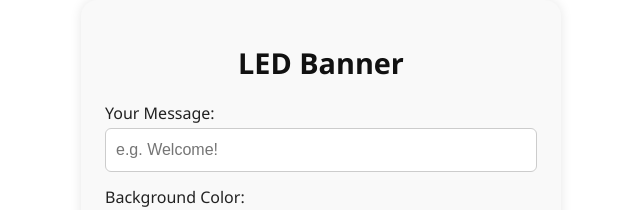
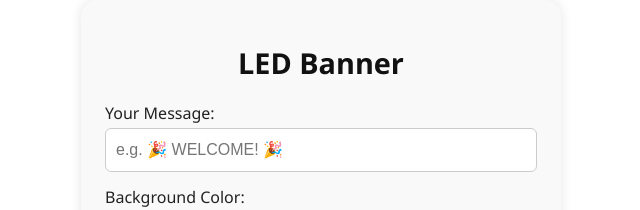
Before and after one commit to kennethbrices/led-banner, a plain HTML site: page setup.html in a window 1280 px wide. Shown: the top 210 px of the page, without its empty margins (319-959 px from the left). Drawn offline with Linux system fonts and the light colour scheme.

Commit message:
change  welcome default

```diff
--- a/setup.html
+++ b/setup.html
@@ -15,7 +15,7 @@
   <div class="container">
     <h1>LED Banner</h1>
     <label for="text">Your Message:</label>
-    <input type="text" id="text" placeholder="e.g. Welcome!" />
+    <input type="text" id="text" placeholder="e.g. 🎉 WELCOME! 🎉" />
     <label for="bg">Background Color:</label>
     <input type="color" id="bg" value="#000000" />
     <label for="color">Text Color:</label>
```
